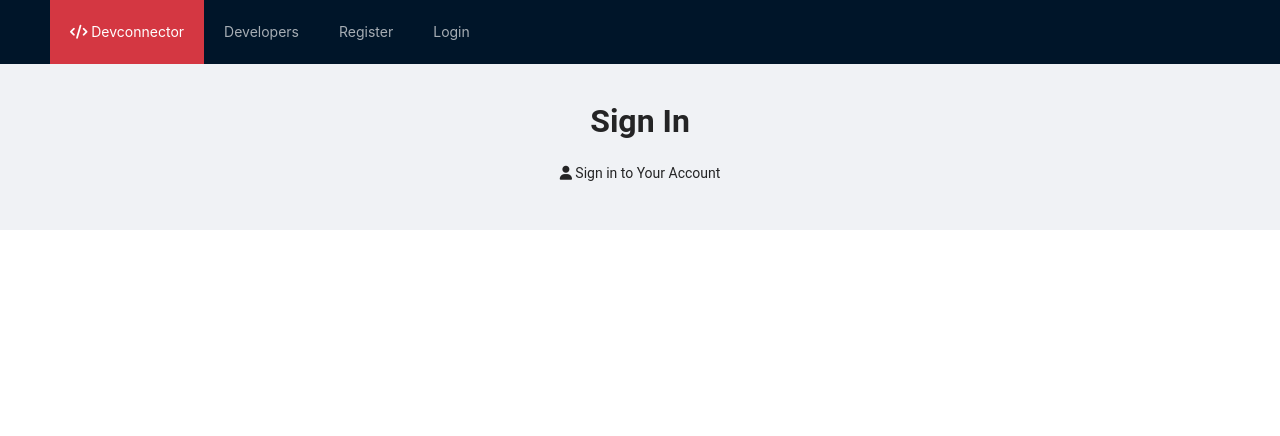
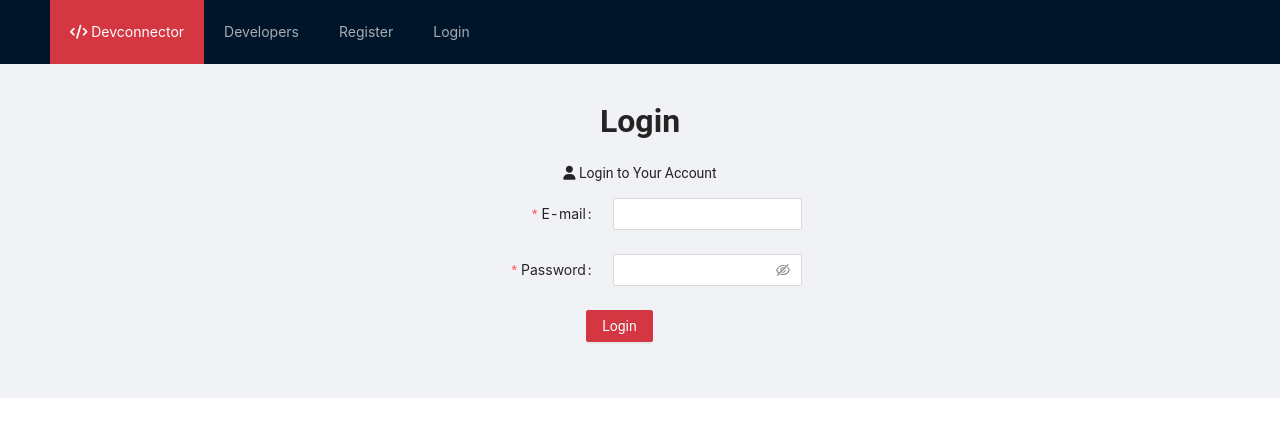
Before and after one commit to TomasMoratoPerezPorro/devconnectorSagasAntd, a React (Create React App) app: page /login in a window 1280 px wide. Shown: the top 436 px of the page. Built offline with nearby package versions, Linux system fonts and the light colour scheme; no server answers.

Commit message:
Login User

```diff
--- a/src/app/Login/index.tsx
+++ b/src/app/Login/index.tsx
@@ -1,14 +1,118 @@
 import React from 'react'
 import './styles.less'
+import { Form, Input, Button } from 'antd'
+import { useDispatch } from 'react-redux'
+import rootActions from '../../store/rootActions'
+import { v4 as uuidv4 } from 'uuid'
+import { IAlertObject } from '../../store/alert/actions'
+import { IUserLoginInfo } from '../../models/common'
+
+const formItemLayout = {
+  labelCol: {
+    xs: {
+      span: 24
+    },
+    sm: {
+      span: 9
+    }
+  },
+  wrapperCol: {
+    xs: {
+      span: 24
+    },
+    sm: {
+      span: 16,
+      offset: 1
+    }
+  }
+}
+
+const tailFormItemLayout = {
+  wrapperCol: {
+    xs: {
+      span: 24,
+      offset: 0
+    },
+    sm: {
+      span: 16,
+      offset: 8
+    }
+  }
+}
 
 const Login = () => {
+  const d = useDispatch()
+
+  const onFinish = (values: any) => {
+    console.log('Success:', values)
+    let loginData: IUserLoginInfo = {
+      email: values.email,
+      password: values.password
+    }
+    d(rootActions.authActions.loginUser.request(loginData))
+  }
+
+  const onFinishFailed = (errorInfo: any) => {
+    console.log('ERRORS ARRAY:  ' + JSON.stringify(errorInfo))
+
+    errorInfo.errorFields.forEach((error: any) => {
+      let id = uuidv4()
+      console.log(id)
+      let alert: IAlertObject = {
+        msg: error.errors[0],
+        alertType: 'danger',
+        timeOut: 5000,
+        id: id
+      }
+      d(rootActions.alertActions.setAlert(alert))
+    })
+  }
   return (
-    <section className="register-container">
-      <h1 className="large text-primary">Sign In</h1>
+    <div className="register-container">
+      <h1 className="large text-primary">Login</h1>
       <p className="lead">
-        <i className="fas fa-user"></i> Sign in to Your Account
+        <i className="fas fa-user"></i> Login to Your Account
       </p>
-    </section>
+
+      <Form {...formItemLayout} name="register" onFinish={onFinish} onFinishFailed={onFinishFailed}>
+        <Form.Item
+          name="email"
+          label="E-mail"
+          rules={[
+            {
+              type: 'email',
+              message: 'The input is not valid E-mail!'
+            },
+            {
+              required: true,
+              message: 'Please input your E-mail!'
+            }
+          ]}
+        >
+          <Input />
+        </Form.Item>
+
+        <Form.Item
+          name="password"
+          label="Password"
+          rules={[
+            {
+              required: true,
+              message: 'Please input your password!'
+            }
+          ]}
+          hasFeedback
+        >
+          <Input.Password />
+        </Form.Item>
+
+        <Form.Item {...tailFormItemLayout}>
+          <Button type="primary" htmlType="submit">
+            Login
+          </Button>
+        </Form.Item>
+      </Form>
+    </div>
   )
 }
 
--- a/src/models/common.ts
+++ b/src/models/common.ts
@@ -19,3 +19,8 @@ export interface IUserRegisterInfo {
   email: string
   password: string
 }
+
+export interface IUserLoginInfo {
+  email: string
+  password: string
+}
--- a/src/services/index.ts
+++ b/src/services/index.ts
@@ -1,5 +1,5 @@
 import axios from 'axios'
-import { IUserRegisterInfo } from '../models/common'
+import { IUserLoginInfo, IUserRegisterInfo } from '../models/common'
 
 const instance = axios.create({
   baseURL: 'http://localhost:5000/api',
@@ -8,6 +8,7 @@ const instance = axios.create({
 
 const userAPI = {
   registerUser: async (body: IUserRegisterInfo) => instance.post('/users', body),
+  loginUser: async (body: IUserLoginInfo) => instance.post('/auth', body),
   loadUser: async () => instance.get('/auth'),
   setToken: (token: string) => (instance.defaults.headers.common['x-auth-token'] = token),
   deleteToken: () => delete instance.defaults.headers.common['x-auth-token']
--- a/src/store/auth/actions.ts
+++ b/src/store/auth/actions.ts
@@ -1,9 +1,11 @@
 import { createAsyncAction } from '../../helpers/common'
 
-import { IUserInfo, IUserRegisterInfo } from '../../models/common'
+import { IUserInfo, IUserLoginInfo, IUserRegisterInfo } from '../../models/common'
 
 export const registerUser = createAsyncAction<IUserRegisterInfo, IUserInfo | null, any>(
   'AUTH Register User'
 )
 
+export const loginUser = createAsyncAction<IUserLoginInfo, IUserInfo | null, any>('AUTH Login User')
+
 export const loadUser = createAsyncAction<any, IUserInfo | null, any>('AUTH Load User')
--- a/src/store/auth/reducer.ts
+++ b/src/store/auth/reducer.ts
@@ -30,34 +30,38 @@ export default createReducer(initialState, builder => {
       token: null,
       isAuthenticated: false,
       user: null
-    }))
-    .addCase(rootActions.authActions.registerUser.request, state => ({
-      ...state,
-      loading: true
-    }))
-    .addCase(rootActions.authActions.registerUser.success, (state, action) => ({
-      ...state,
-      isAuthenticated: true,
-      user: action.payload
-    }))
+    })) ///
+    .addMatcher(
+      isAnyOf(
+        rootActions.authActions.registerUser.success,
+        rootActions.authActions.loginUser.success
+      ),
+      (state, action) => ({
+        ...state,
+        loading: false,
+        isAuthenticated: true,
+        user: action.payload
+      })
+    )
+    .addMatcher(
+      isAnyOf(rootActions.authActions.loadUser.failure, rootActions.authActions.loginUser.failure),
+      state => ({
+        ...state,
+        loading: false,
+        token: null,
+        isAuthenticated: false,
+        user: null
+      })
+    )
     .addMatcher(
       isAnyOf(
         rootActions.authActions.registerUser.request,
-        rootActions.authActions.loadUser.request
+        rootActions.authActions.loadUser.request,
+        rootActions.authActions.loginUser.request
       ),
       state => ({
         ...state,
         loading: true
       })
     )
-    .addMatcher(
-      isAnyOf(
-        rootActions.authActions.registerUser.success,
-        rootActions.authActions.registerUser.failure
-      ),
-      state => ({
-        ...state,
-        loading: false
-      })
-    )
 })
--- a/src/store/auth/sagas.ts
+++ b/src/store/auth/sagas.ts
@@ -1,9 +1,8 @@
 import { all, call, put, takeLatest } from '@redux-saga/core/effects'
+import { v4 as uuidv4 } from 'uuid'
 import services from '../../services'
+import { IAlertObject } from '../alert/actions'
 import rootActions from '../rootActions'
-import { v4 as uuidv4 } from 'uuid'
-import { IAlertObject } from '../alert/actions'
-import setAuthToken from '../../helpers/setAuthToken'
 
 function* requestRegister(action: ReturnType<typeof rootActions.authActions.registerUser.request>) {
   try {
@@ -30,7 +29,7 @@ function* failedRegister(action: ReturnType<typeof rootActions.authActions.regis
 
 function* loadUserInfo() {
   if (localStorage.token) {
-    setAuthToken(localStorage.token)
+    services.userAPI.setToken(localStorage.token)
   }
   try {
     const { data } = yield call(services.userAPI.loadUser)
@@ -41,10 +40,36 @@ function* loadUserInfo() {
   }
 }
 
+function* loginUser(action: ReturnType<typeof rootActions.authActions.loginUser.request>) {
+  try {
+    const { data } = yield call(services.userAPI.loginUser, action.payload)
+    yield put(rootActions.authActions.loginUser.success(data))
+    localStorage.setItem('token', data.token)
+    yield call(loadUserInfo)
+  } catch (err) {
+    console.error('LOGIN FAILED')
+    yield put(rootActions.authActions.loginUser.failure(err.response.data.errors))
+  }
+}
+
+function* failedLogin(action: ReturnType<typeof rootActions.authActions.loginUser.failure>) {
+  const errors = action.payload
+  let id = uuidv4()
+  let alert: IAlertObject = {
+    msg: errors[0].msg,
+    alertType: 'danger',
+    timeOut: 5000,
+    id: id
+  }
+  yield put(rootActions.alertActions.setAlert(alert))
+}
+
 export default function* allSagas() {
   yield all([
     takeLatest(rootActions.authActions.registerUser.request, requestRegister),
     takeLatest(rootActions.authActions.registerUser.failure, failedRegister),
-    takeLatest(rootActions.authActions.loadUser.request, loadUserInfo)
+    takeLatest(rootActions.authActions.loadUser.request, loadUserInfo),
+    takeLatest(rootActions.authActions.loginUser.request, loginUser),
+    takeLatest(rootActions.authActions.loginUser.failure, failedLogin)
   ])
 }
```
